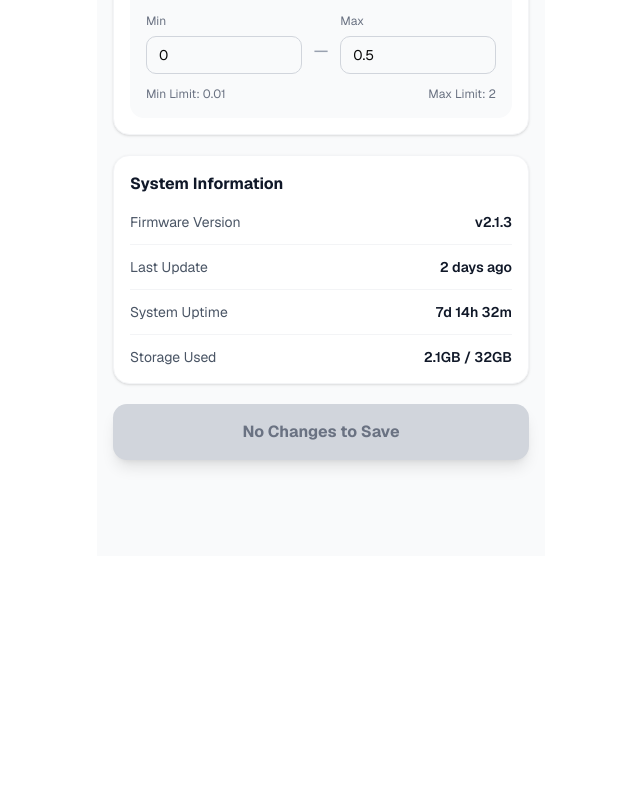
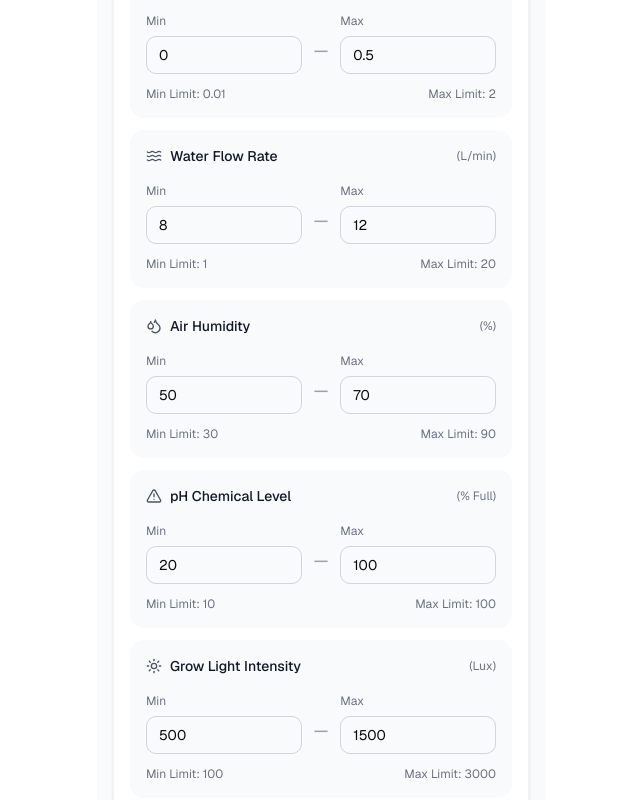
Before and after one commit to kitkato3/GrowUp_FrontEnd, a Next.js app: page /settings in a window 1280 px wide. Shown: the part 1780-2580 px from the top of the page, without its empty margins (319-959 px from the left). Before the commit the page ends 2336 px from the top, so only its background shows below. Built offline with nearby package versions, Linux system fonts and the light colour scheme.

Commit message:
sending of alerts dynamic

```diff
--- a/app/(routes)/settings/page.tsx
+++ b/app/(routes)/settings/page.tsx
@@ -22,6 +22,27 @@ import { usePathname } from "next/navigation"
 
 /* TYPES & INITIAL STATES */
 
+interface SensorDataState {
+  waterTemp: number;
+  ph: number;
+  dissolvedO2: number;
+  ammonia: number;
+  airTemp: number;
+  waterFlow: number;
+  airHumidity: number;
+  chemLevel: number;
+  lightIntensity: number;
+}
+
+interface AlertData {
+  id: number;
+  type: "warning" | "error" | "info";
+  severity: "low" | "medium" | "high" | "critical";
+  title: string;
+  message: string;
+  time: string;
+}
+
 interface SystemControls { pump: boolean; fan: boolean; phAdjustment: boolean; aerator: boolean; growLight: boolean; }
 
 interface ThresholdState {
@@ -30,6 +51,10 @@ interface ThresholdState {
   dissolvedO2: { min: number; max: number };
   ammonia: { min: number; max: number };
   airTemp: { min: number; max: number };
+  waterFlow: { min: number; max: number }; // For Submersible Pump
+  airHumidity: { min: number; max: number }; // For DC Fan (relative humidity)
+  chemLevel: { min: number; max: number }; // For pH Adjustment (chemical volume)
+  lightIntensity: { min: number; max: number }; // For Grow Light
 }
 interface ControlToggleProps { label: string; description: string; icon: React.ElementType; active: boolean; onChange: (val: boolean) => void; }
 interface PresetCardProps { title: string; description: string; icon: React.ElementType; active: boolean; onActivate: () => void; }
@@ -54,9 +79,169 @@ const INITIAL_THRESHOLDS: ThresholdState = {
   dissolvedO2: { min: 5, max: 8 },
   ammonia: { min: 0, max: 0.5 },
   airTemp: { min: 22, max: 28 },
+  waterFlow: { min: 8, max: 12 },
+  airHumidity: { min: 50, max: 70 },
+  chemLevel: { min: 20, max: 100 },
+  lightIntensity: { min: 500, max: 1500 },
 }
 
 const localStorageKey = 'aquaponics_settings_state';
+
+// --- DYNAMIC ALERT SYSTEM ---
+
+// Convert time to human-readable
+const timeAgo = (date: Date) => {
+  const seconds = Math.floor((new Date().getTime() - date.getTime()) / 1000)
+
+  if (seconds < 60) return "Just now"
+  const minutes = Math.floor(seconds / 60)
+  if (minutes < 60) return `${minutes} min ago`
+  const hours = Math.floor(minutes / 60)
+  return `${hours} hrs ago`
+}
+
+// Generate alerts based on live sensor values
+const generateAlerts = (
+  sensor: SensorDataState,
+  // Kailangan nating i-include ang lahat ng bagong threshold keys dito
+  thresholds: ThresholdState & {
+    waterFlow?: { min: number; max: number };
+    airHumidity?: { min: number; max: number };
+    chemLevel?: { min: number; max: number };
+    lightIntensity?: { min: number; max: number };
+  }
+): AlertData[] => {
+  const now = new Date()
+  const alerts: AlertData[] = []
+  let alertId = 10; // Start ID from 10, following existing IDs 1-9
+
+  // --- Water Temperature (EXISTING) ---
+  if (sensor.waterTemp < thresholds.waterTemp.min) {
+    alerts.push({
+      id: 1, type: "warning", severity: "medium", title: "Water Temperature Low",
+      message: `Current water temperature is ${sensor.waterTemp}°C, below optimal range.`, time: timeAgo(now),
+    })
+  }
+  if (sensor.waterTemp > thresholds.waterTemp.max) {
+    alerts.push({
+      id: 2, type: "warning", severity: "medium", title: "Water Temperature High",
+      message: `Water temperature is ${sensor.waterTemp}°C, above optimal range.`, time: timeAgo(now),
+    })
+  }
+
+  // --- pH Level (EXISTING) ---
+  if (sensor.ph < thresholds.ph.min) {
+    alerts.push({
+      id: 3, type: "warning", severity: "medium", title: "pH Level Low",
+      message: `Current pH is ${sensor.ph}. Below optimal for plants & bacteria.`, time: timeAgo(now),
+    })
+  }
+  if (sensor.ph > thresholds.ph.max) {
+    alerts.push({
+      id: 4, type: "warning", severity: "medium", title: "pH Level High",
+      message: `Current pH is ${sensor.ph}. Above safe range.`, time: timeAgo(now),
+    })
+  }
+
+  // --- Dissolved Oxygen (EXISTING) ---
+  if (sensor.dissolvedO2 < thresholds.dissolvedO2.min) {
+    alerts.push({
+      id: 5, type: "warning", severity: "high", title: "Dissolved Oxygen Low",
+      message: `DO is ${sensor.dissolvedO2} mg/L. Aeration required immediately.`, time: timeAgo(now),
+    })
+  }
+  if (sensor.dissolvedO2 > thresholds.dissolvedO2.max) {
+    alerts.push({
+      id: 6, type: "info", severity: "low", title: "Dissolved Oxygen Slightly High",
+      message: `DO is ${sensor.dissolvedO2} mg/L, slightly above optimal.`, time: timeAgo(now),
+    })
+  }
+
+  // --- Ammonia (EXISTING) ---
+  if (sensor.ammonia > thresholds.ammonia.max) {
+    alerts.push({
+      id: 7, type: "warning", severity: "high", title: "Ammonia Level High",
+      message: `Ammonia at ${sensor.ammonia} ppm. Toxic levels detected.`, time: timeAgo(now),
+    })
+  }
+
+  // --- Water Flow Rate (EXISTING) ---
+  if (thresholds.waterFlow && sensor.waterFlow !== undefined) {
+    if (sensor.waterFlow < thresholds.waterFlow.min) {
+      alerts.push({
+        id: 8, type: "error", severity: "critical", title: "PUMP ERROR: Water Flow Low",
+        message: `Current water flow is ${sensor.waterFlow} L/min, potentially indicating a pump malfunction or blockage.`, time: timeAgo(now),
+      })
+    }
+    if (sensor.waterFlow > thresholds.waterFlow.max) {
+      alerts.push({
+        id: 9, type: "warning", severity: "medium", title: "Water Flow High",
+        message: `Current water flow is ${sensor.waterFlow} L/min, check for possible pipe breaches or sensor error.`, time: timeAgo(now),
+      })
+    }
+  }
+
+  // --- 🌟 NEW ALERT LOGIC ADDITIONS 🌟 ---
+
+  // --- Air Temperature ---
+  if (sensor.airTemp < thresholds.airTemp.min) {
+    alerts.push({
+      id: alertId++, type: "warning", severity: "low", title: "Air Temperature Low",
+      message: `Air temperature is ${sensor.airTemp}°C. May stunt plant growth.`, time: timeAgo(now),
+    })
+  }
+  if (sensor.airTemp > thresholds.airTemp.max) {
+    alerts.push({
+      id: alertId++, type: "warning", severity: "medium", title: "Air Temperature High",
+      message: `Air temperature is ${sensor.airTemp}°C. Check DC Fan operation.`, time: timeAgo(now),
+    })
+  }
+
+  // --- Air Humidity (DC Fan Control) ---
+  if (thresholds.airHumidity && sensor.airHumidity !== undefined) {
+    if (sensor.airHumidity > thresholds.airHumidity.max) {
+      alerts.push({
+        id: alertId++, type: "warning", severity: "low", title: "Air Humidity High",
+        message: `Humidity is ${sensor.airHumidity}%. High risk of mold/fungus. Fan may be required.`, time: timeAgo(now),
+      })
+    }
+    if (sensor.airHumidity < thresholds.airHumidity.min) {
+      alerts.push({
+        id: alertId++, type: "warning", severity: "low", title: "Air Humidity Low",
+        message: `Humidity is ${sensor.airHumidity}%. Risk of plant dehydration.`, time: timeAgo(now),
+      })
+    }
+  }
+
+  // --- pH Chemical Level (pH Adjustment Control) ---
+  if (thresholds.chemLevel && sensor.chemLevel !== undefined) {
+    if (sensor.chemLevel < thresholds.chemLevel.min) {
+      alerts.push({
+        id: alertId++, type: "error", severity: "critical", title: "Chemical Stock Low",
+        message: `pH Adjustment chemical level is ${sensor.chemLevel}% full. Refill immediately to prevent pH drift.`, time: timeAgo(now),
+      })
+    }
+  }
+
+  // --- Light Intensity (Grow Light Control) ---
+  if (thresholds.lightIntensity && sensor.lightIntensity !== undefined) {
+    if (sensor.lightIntensity < thresholds.lightIntensity.min) {
+      alerts.push({
+        id: alertId++, type: "warning", severity: "medium", title: "Low Light Intensity",
+        message: `Light intensity is ${sensor.lightIntensity} Lux. Below target for optimal growth.`, time: timeAgo(now),
+      })
+    }
+    if (sensor.lightIntensity > thresholds.lightIntensity.max) {
+      alerts.push({
+        id: alertId++, type: "info", severity: "low", title: "High Light Intensity",
+        message: `Light intensity is ${sensor.lightIntensity} Lux. Check light schedule or cooling.`, time: timeAgo(now),
+      })
+    }
+  }
+
+  // Return only alerts that triggered
+  return alerts
+}
 
 /**
  * Synchronously loads state from localStorage.
@@ -336,7 +521,11 @@ export default function SettingsPage() {
           ph: { min: 6.5, max: 7.5 },
           dissolvedO2: { min: 5.5, max: 8.0 },
           ammonia: { min: 0.0, max: 0.2 },
-          airTemp: { min: 22.0, max: 28.0 }
+          airTemp: { min: 22.0, max: 28.0 },
+          waterFlow: { min: 8.0, max: 12.0 },
+          airHumidity: { min: 50.0, max: 70.0 },
+          chemLevel: { min: 25.0, max: 100.0 },
+          lightIntensity: { min: 800.0, max: 1500.0 }
         }
         break
 
@@ -347,7 +536,11 @@ export default function SettingsPage() {
           ph: { min: 6.0, max: 7.0 },
           dissolvedO2: { min: 6.0, max: 8.5 },
           ammonia: { min: 0.0, max: 0.1 },
-          airTemp: { min: 24.0, max: 26.0 }
+          airTemp: { min: 24.0, max: 26.0 },
+          waterFlow: { min: 10.0, max: 15.0 },
+          airHumidity: { min: 60.0, max: 80.0 },
+          chemLevel: { min: 50.0, max: 100.0 },
+          lightIntensity: { min: 1800.0, max: 2500.0 }
         }
         break
 
@@ -358,7 +551,11 @@ export default function SettingsPage() {
           ph: { min: 6.0, max: 8.0 },
           dissolvedO2: { min: 5.0, max: 8.0 },
           ammonia: { min: 0.0, max: 0.5 },
-          airTemp: { min: 20.0, max: 30.0 }
+          airTemp: { min: 20.0, max: 30.0 },
+          waterFlow: { min: 5.0, max: 10.0 },
+          airHumidity: { min: 40.0, max: 70.0 },
+          chemLevel: { min: 10.0, max: 100.0 },
+          lightIntensity: { min: 300.0, max: 800.0 }
         }
         break
 
@@ -369,7 +566,11 @@ export default function SettingsPage() {
           ph: { min: 6.5, max: 7.5 },
           dissolvedO2: { min: 5.5, max: 8.0 },
           ammonia: { min: 0.0, max: 0.2 },
-          airTemp: { min: 22.0, max: 28.0 }
+          airTemp: { min: 22.0, max: 28.0 },
+          waterFlow: { min: 0.0, max: 1.0 },
+          airHumidity: { min: 40.0, max: 80.0 },
+          chemLevel: { min: 10.0, max: 100.0 },
+          lightIntensity: { min: 0.0, max: 100.0 }
         }
         break
       default:
@@ -502,6 +703,50 @@ export default function SettingsPage() {
                 onMinChange={(val) => handleThresholdChange('ammonia', 'min', val)}
                 onMaxChange={(val) => handleThresholdChange('ammonia', 'max', val)}
               />
+              <ThresholdRangeInput
+                label="Water Flow Rate"
+                unit="L/min"
+                icon={Waves}
+                minValue={thresholds.waterFlow.min}
+                maxValue={thresholds.waterFlow.max}
+                minLimit={1}
+                maxLimit={20}
+                onMinChange={(val) => handleThresholdChange('waterFlow', 'min', val)}
+                onMaxChange={(val) => handleThresholdChange('waterFlow', 'max', val)}
+              />
+              <ThresholdRangeInput
+                label="Air Humidity"
+                unit="%"
+                icon={Droplets}
+                minValue={thresholds.airHumidity.min}
+                maxValue={thresholds.airHumidity.max}
+                minLimit={30}
+                maxLimit={90}
+                onMinChange={(val) => handleThresholdChange('airHumidity', 'min', val)}
+                onMaxChange={(val) => handleThresholdChange('airHumidity', 'max', val)}
+              />
+              <ThresholdRangeInput
+                label="pH Chemical Level"
+                unit="% Full"
+                icon={AlertTriangle}
+                minValue={thresholds.chemLevel.min}
+                maxValue={thresholds.chemLevel.max}
+                minLimit={10}
+                maxLimit={100}
+                onMinChange={(val) => handleThresholdChange('chemLevel', 'min', val)}
+                onMaxChange={(val) => handleThresholdChange('chemLevel', 'max', val)}
+              />
+              <ThresholdRangeInput
+                label="Grow Light Intensity"
+                unit="Lux"
+                icon={Sun}
+                minValue={thresholds.lightIntensity.min}
+                maxValue={thresholds.lightIntensity.max}
+                minLimit={100}
+                maxLimit={3000}
+                onMinChange={(val) => handleThresholdChange('lightIntensity', 'min', val)}
+                onMaxChange={(val) => handleThresholdChange('lightIntensity', 'max', val)}
+              />
             </div>
           </div>
 
```
Also changed, not shown: app/(routes)/analytics/page.tsx (+4 -4 lines).
